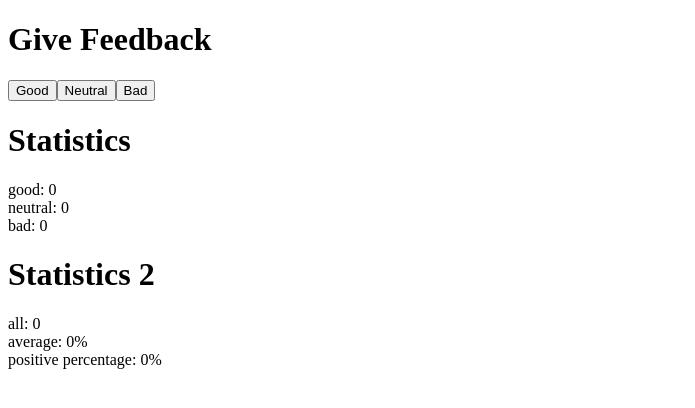
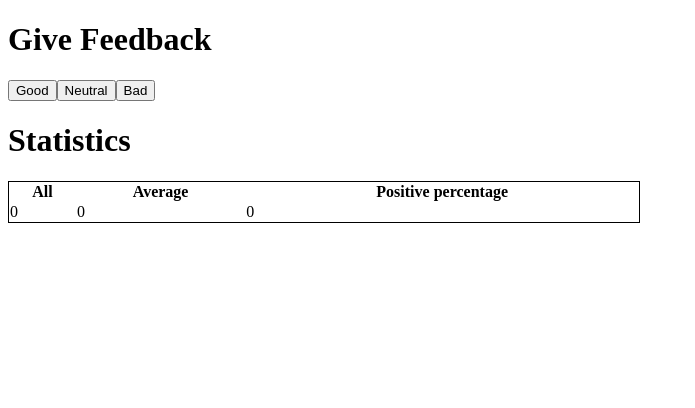
Before and after one commit to Jam1ll/full_stack_open_university_of_helsinki, a React (Vite) app in the folder part_1/1.6-1.14_unicafe/: page / in a window 1280 px wide. Shown: the top 408 px of the page, without its empty margins (0-695 px from the left). Built offline with nearby package versions, Linux system fonts and the light colour scheme.

Commit message:
1.8: unicafe, step 3

```diff
--- a/part_1/1.6-1.14_unicafe/src/App.jsx
+++ b/part_1/1.6-1.14_unicafe/src/App.jsx
@@ -3,6 +3,36 @@ import { useState } from "react";
 
 const Button = ({ text, onClick }) => {
   return <button onClick={onClick}>{text}</button>;
+};
+
+const Statistics = ({ all, average, positivePercentage }) => {
+  return (
+    <>
+      <h1>Statistics</h1>
+      <table
+        style={{
+          width: 50 + "%",
+          border: 1 + "px solid black",
+          borderCollapse: "collapse",
+        }}
+      >
+        <thead>
+          <tr>
+            <th>All</th>
+            <th>Average</th>
+            <th>Positive percentage</th>
+          </tr>
+        </thead>
+        <tbody>
+          <tr>
+            <td>{all}</td>
+            <td>{average}</td>
+            <td>{positivePercentage}</td>
+          </tr>
+        </tbody>
+      </table>
+    </>
+  );
 };
 
 const App = () => {
@@ -71,18 +101,11 @@ const App = () => {
       <Button text={"Good"} onClick={handleGoodClick} />
       <Button text={"Neutral"} onClick={handleNeutralClick} />
       <Button text={"Bad"} onClick={handleBadClick} />
-      <h1>Statistics</h1>
-      good: {rating.good}
-      <br />
-      neutral: {rating.neutral}
-      <br />
-      bad: {rating.bad}
-      <h1>Statistics 2</h1>
-      all: {rating.all}
-      <br />
-      average: {rating.average}%
-      <br />
-      positive percentage: {rating.positivePercentage}%
+      <Statistics
+        all={rating.all}
+        average={rating.average}
+        positivePercentage={rating.positivePercentage}
+      />
     </>
   );
 };
```
